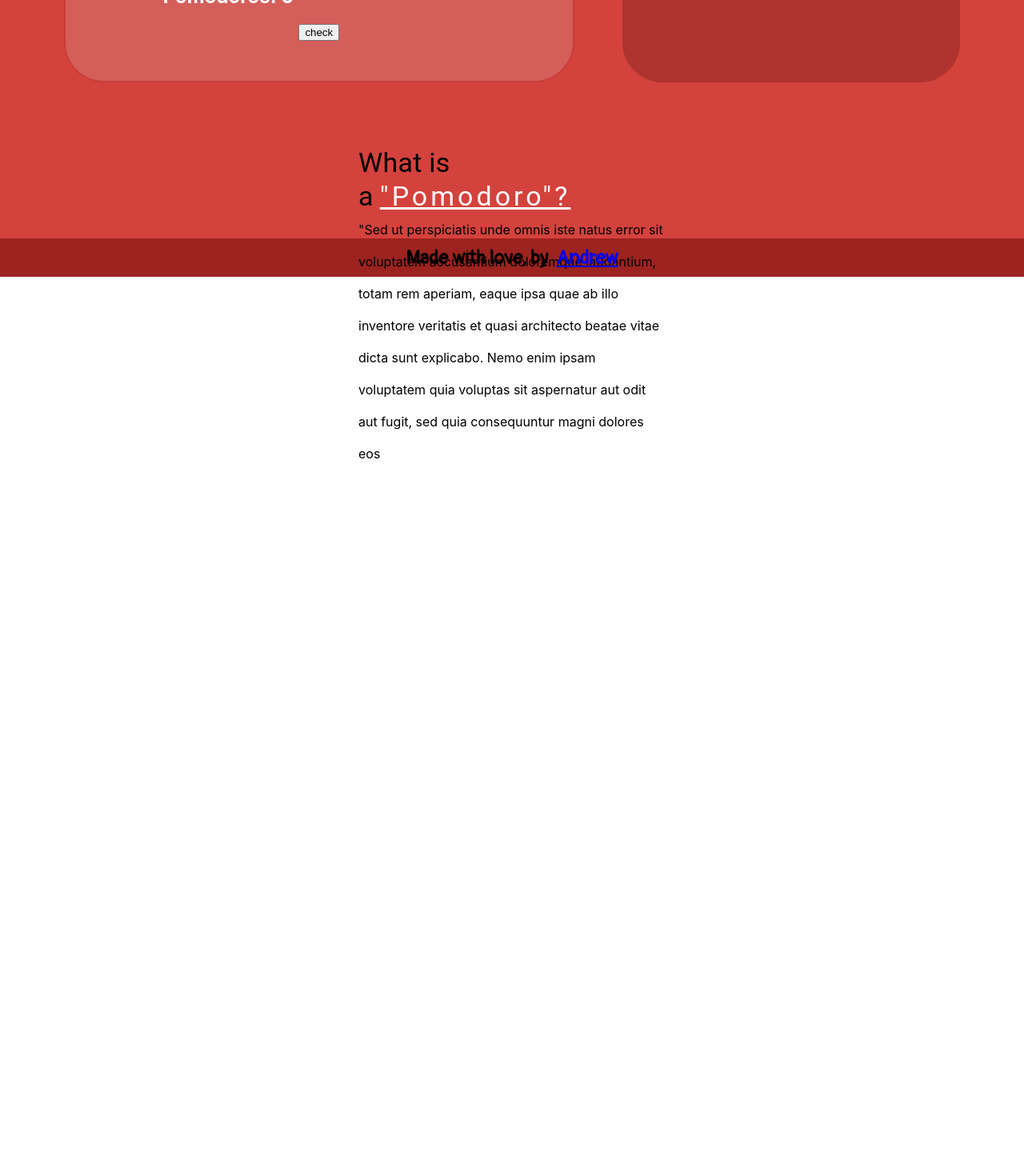
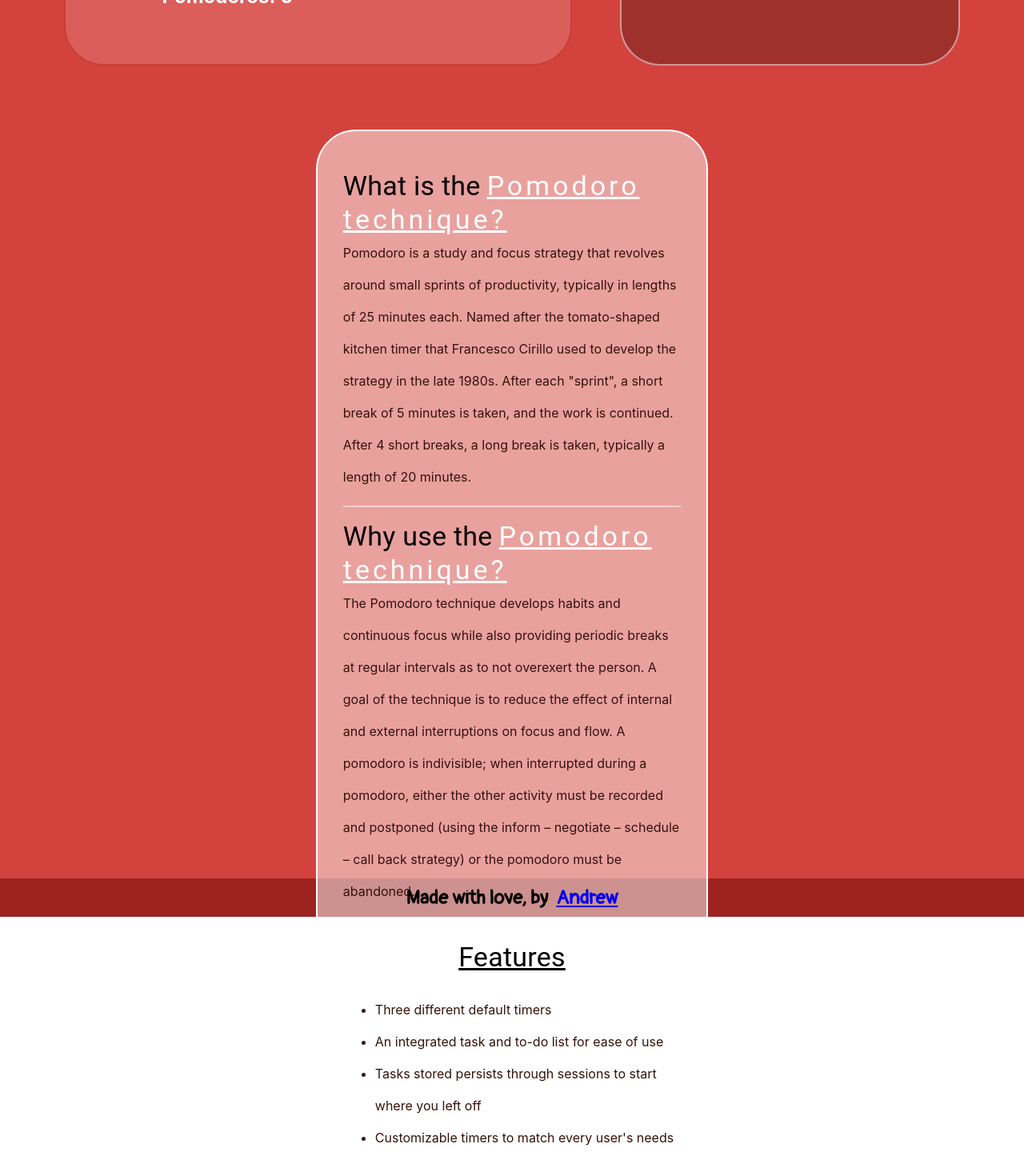
Before and after one commit to vndrewhk/pomodoro-app, a React (Create React App) app: page / in a window 1280 px wide. Shown: the part 502-1972 px from the top of the page at 80% size. Before the commit the page ends 1089 px from the top, so only its background shows below. Built offline with nearby package versions, Linux system fonts and the light colour scheme.

Commit message:
description

```diff
--- a/src/App.module.css
+++ b/src/App.module.css
@@ -1,11 +1,12 @@
 .App {
   /* background-color: #282c34; */
   /* background-color: #3b507a; */
-  height: 100vh;
+  height: 200vh;
   display: flex;
   flex-direction: column;
   flex-grow: 1;
   /* height: 100%; */
+
   /* text-align: center; */
 }
 
--- a/src/Components/Layout/FlavourText/FlavourText.jsx
+++ b/src/Components/Layout/FlavourText/FlavourText.jsx
@@ -5,28 +5,102 @@ const FlavourText = () => {
   return (
     <div className={styles.container}>
       <div className={styles.description}>
-        <Typography variant="h4" component="h2">
-          What is a
+        <div className={styles.textBlock}>
+          <Typography
+            // sx={{
+            //   color: "#421000",
+            // }}
+            variant="h4"
+            component="h2"
+          >
+            What is the
+            <Typography
+              sx={{
+                letterSpacing: 4,
+                m: 1,
+                color: "white",
+                textDecorationLine: "underline",
+              }}
+              variant="h4"
+              component="span"
+            >
+              Pomodoro technique?
+            </Typography>
+          </Typography>
+          <Typography
+            sx={{ lineHeight: 2.5, color: "#33130a" }}
+            variant="p"
+            component="p"
+          >
+            Pomodoro is a study and focus strategy that revolves around small
+            sprints of productivity, typically in lengths of 25 minutes each.
+            Named after the tomato-shaped kitchen timer that Francesco Cirillo
+            used to develop the strategy in the late 1980s. After each "sprint",
+            a short break of 5 minutes is taken, and the work is continued.
+            After 4 short breaks, a long break is taken, typically a length of
+            20 minutes.
+          </Typography>
+        </div>
+        <div className={styles.textBlock}>
+          <Typography variant="h4" component="h2">
+            Why use the
+            <Typography
+              sx={{
+                letterSpacing: 4,
+                m: 1,
+                color: "white",
+                textDecorationLine: "underline",
+              }}
+              variant="h4"
+              component="span"
+            >
+              Pomodoro technique?
+            </Typography>
+          </Typography>
+          <Typography
+            sx={{ lineHeight: 2.5, color: "#33130a" }}
+            variant="p"
+            component="p"
+          >
+            The Pomodoro technique develops habits and continuous focus while
+            also providing periodic breaks at regular intervals as to not
+            overexert the person. A goal of the technique is to reduce the
+            effect of internal and external interruptions on focus and flow. A
+            pomodoro is indivisible; when interrupted during a pomodoro, either
+            the other activity must be recorded and postponed (using the inform
+            – negotiate – schedule – call back strategy) or the pomodoro must be
+            abandoned.
+          </Typography>
+        </div>
+        <div className={styles.textBlock}>
           <Typography
             sx={{
-              letterSpacing: 4,
+              // letterSpacing: 4,
               m: 1,
-              color: "white",
+              // color: "white",
               textDecorationLine: "underline",
             }}
             variant="h4"
-            component="span"
+            component="h2"
           >
-            "Pomodoro"?
+            Features
           </Typography>
-        </Typography>
-        <Typography sx={{ lineHeight: 2.5 }} variant="p" component="p">
-          "Sed ut perspiciatis unde omnis iste natus error sit voluptatem
-          accusantium doloremque laudantium, totam rem aperiam, eaque ipsa quae
-          ab illo inventore veritatis et quasi architecto beatae vitae dicta
-          sunt explicabo. Nemo enim ipsam voluptatem quia voluptas sit
-          aspernatur aut odit aut fugit, sed quia consequuntur magni dolores eos
-        </Typography>
+          <Typography
+            sx={{ lineHeight: 2.5, color: "#33130a" }}
+            variant="p"
+            component="p"
+          >
+            <ul>
+              <li>Three different default timers</li>
+              <li>An integrated task and to-do list for ease of use</li>
+              <li>
+                Tasks stored persists through sessions to start where you left
+                off
+              </li>
+              <li>Customizable timers to match every user's needs</li>
+            </ul>
+          </Typography>
+        </div>
       </div>
     </div>
   );
--- a/src/Components/Layout/FlavourText/FlavourText.module.css
+++ b/src/Components/Layout/FlavourText/FlavourText.module.css
@@ -3,10 +3,25 @@
   /* justify-content: center; */
   flex-direction: column;
   align-items: center;
+  /* border: 2px solid black; */
 }
 .description {
+  background: rgba(255, 255, 255, 0.5);
+  border-radius: 50px;
   display: flex;
   flex-direction: column;
   align-items: center;
-  width: 30%;
+  width: 33%;
+  border: 2px solid white;
+  padding: 2rem;
 }
+
+.textBlock {
+  display: flex;
+  flex-direction: column;
+  align-items: center;
+  padding-bottom: 1rem;
+  padding-top: 1rem;
+  border-bottom: rgba(255, 255, 255, 0.5) 2px solid;
+  /* justify-content: center; */
+}
--- a/src/Components/Layout/Header/Header.module.css
+++ b/src/Components/Layout/Header/Header.module.css
@@ -6,6 +6,9 @@
   color: beige;
   height: 5em;
   /* background-color: #282c34; */
+  -webkit-transition: background-color 750ms linear;
+  -ms-transition: background-color 750ms linear;
+  transition: background-color 750ms linear;
 }
 
 .headerContainer {
@@ -42,26 +45,26 @@
   /* pomodoro */
   /* background-color: #30497c; */
   background-color: #9c231f;
-  -webkit-transition: background-color 1000ms linear;
-  -ms-transition: background-color 1000ms linear;
-  transition: background-color 1000ms linear;
+  /* -webkit-transition: background-color 750ms linear;
+  -ms-transition: background-color 750ms linear;
+  transition: background-color 750ms linear; */
 
 }
 
 .time-600 {
   /* long break */
   background-color: #528a11;
-  -webkit-transition: background-color 1000ms linear;
-  -ms-transition: background-color 1000ms linear;
-  transition: background-color 1000ms linear;
+  /* -webkit-transition: background-color 750ms linear;
+  -ms-transition: background-color 750ms linear;
+  transition: background-color 750ms linear; */
 
 }
 
 .time-300 {
   /* short break */
   background-color: #eca51f;
-  -webkit-transition: background-color 1000ms linear;
-  -ms-transition: background-color 1000ms linear;
-  transition: background-color 1000ms linear;
+  /* -webkit-transition: background-color 750ms linear;
+  -ms-transition: background-color 750ms linear;
+  transition: background-color 750ms linear; */
 
 }
--- a/src/Components/Layout/Tasks/TaskForm.jsx
+++ b/src/Components/Layout/Tasks/TaskForm.jsx
@@ -129,7 +129,7 @@ const TaskForm = () => {
           </div>
         </form>
       )}
-      <button onClick={logInfo}>check</button>
+      {/* <button onClick={logInfo}>check</button> */}
     </div>
   );
 };
--- a/src/Components/Layout/Tasks/Tasks.module.css
+++ b/src/Components/Layout/Tasks/Tasks.module.css
@@ -1,7 +1,8 @@
 .taskContainer {
   width: 40%;
   display: flex;
-  /* border: 2px solid green; */
+  border: 2px solid rgba(255, 255, 255, 0.5);
+  background: rgba(0, 0, 0, 0.25);
   flex-direction: column;
   align-items: center;
   color: white;
@@ -10,20 +11,20 @@
   padding-top: 50px;
 }
 
-.time-1500 {
+/* .time-1500 { */
   /* pomodoro */
-  background-color: #af332e;
+  /* background-color: #af332e; */
   /* border: 2px solid #032872; */
-}
+/* } */
 
-.time-600 {
+/* .time-600 { */
   /* long break */
-  background-color: #528a11;
+  /* background-color: #528a11; */
   /* border: 2px solid #3d6d06; */
-}
+/* } */
 
-.time-300 {
+/* .time-300 { */
   /* short break */
-  background-color: #eca51f;
+  /* background-color: #eca51f; */
   /* border: 2px solid #aa730c; */
-}
+/* } */
--- a/src/Components/Layout/Timer/Timer.jsx
+++ b/src/Components/Layout/Timer/Timer.jsx
@@ -122,7 +122,7 @@ const Timer = (props) => {
         <h2>Pomodoros: {pomodoroCounter}</h2>
       </div>
 
-      <button onClick={compareVal}>check</button>
+      {/* <button onClick={compareVal}>check</button> */}
     </div>
 
     // </LocalizationProvider>
--- a/src/Components/Layout/Timer/Timer.module.css
+++ b/src/Components/Layout/Timer/Timer.module.css
@@ -2,6 +2,8 @@
   width: 60%;
   display: flex;
   flex-direction: column;
+  background: rgba(255, 255, 255, 0.15);
+  border: 2px solid rgba(0, 0, 0, 0.15);
   /* border: 2px solid red; */
   /* justify-content: center; */
   align-items: center;
@@ -12,6 +14,9 @@
   padding-top: 50px;
   padding-bottom: 50px;
   /* min-height: 80vh; */
+  -webkit-transition: background-color 500ms linear;
+  -ms-transition: background-color 500ms linear;
+  transition: background-color 500ms linear;
 }
 
 .timer {
@@ -32,29 +37,29 @@
   /* pomodoro */
   /* background-color: #30497c; */
   /* background-color: #9c231f; */
-  background-color: #d45e5a;
+  /* background-color: #d45e5a; */
   border: 2px solid #c73e39;;
-  -webkit-transition: background-color 500ms linear;
+  /* -webkit-transition: background-color 500ms linear;
   -ms-transition: background-color 500ms linear;
-  transition: background-color 500ms linear;
+  transition: background-color 500ms linear; */
 }
 
 .time-600 {
   /* long break */
   /* background-color: #528a11; */
-  background-color: #91bb61;
+  /* background-color: #91bb61; */
   border: 2px solid #3d6d06;
-  -webkit-transition: background-color 500ms linear;
+  /* -webkit-transition: background-color 500ms linear;
   -ms-transition: background-color 500ms linear;
-  transition: background-color 500ms linear;
+  transition: background-color 500ms linear; */
 }
 
 .time-300 {
   /* short break */
   /* background-color: #eca51f; */
-  background-color: #f0ba55;
+  /* background-color: #f0ba55; */
   border: 2px solid #aa730c;
-  -webkit-transition: background-color 500ms linear;
+  /* -webkit-transition: background-color 500ms linear;
   -ms-transition: background-color 500ms linear;
-  transition: background-color 500ms linear;
+  transition: background-color 500ms linear; */
 }
--- a/src/index.css
+++ b/src/index.css
@@ -7,6 +7,7 @@ body {
   -webkit-font-smoothing: antialiased;
   -moz-osx-font-smoothing: grayscale;
   /* height: 100vh; */
+  scroll-behavior: smooth;
 }
 
 code {
--- a/src/store/mode-slice.js
+++ b/src/store/mode-slice.js
@@ -8,6 +8,7 @@ const modeSlice = createSlice({
   reducers: {
     selectMode(state, action) {
       state.mode = action.payload;
+
       console.log(action.payload);
     },
   },
```
